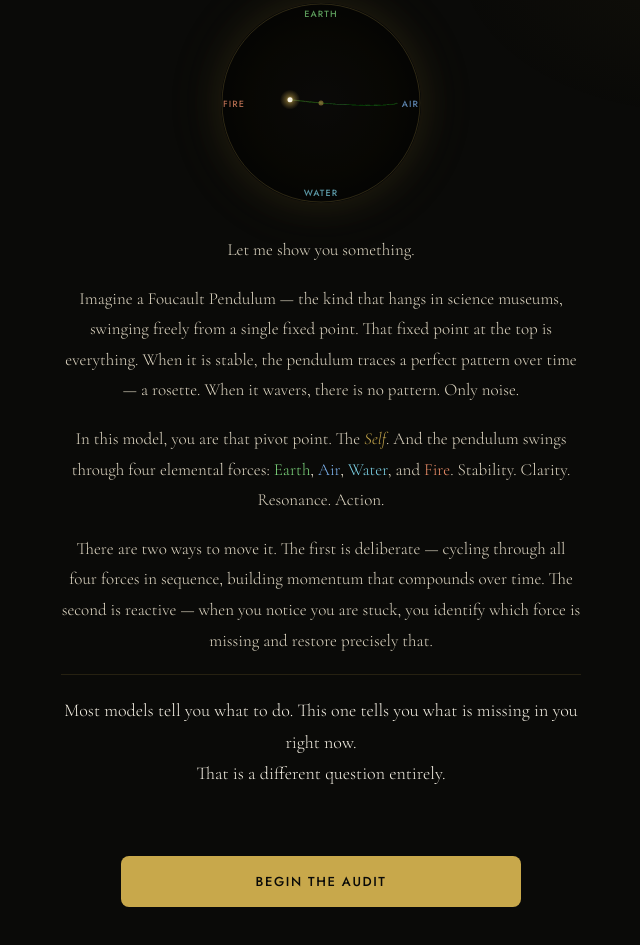
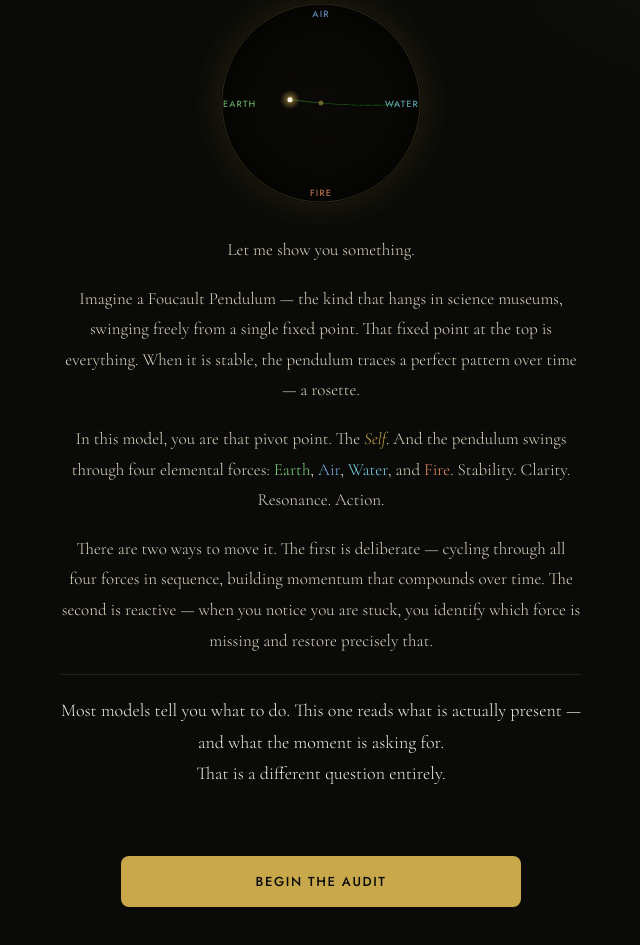
Before and after one commit to Zevoize/kinetic-audit, a website: page public/index.html in a window 1280 px wide. Shown: the part 679-1624 px from the top of the page, without its empty margins (319-959 px from the left). Drawn offline with nearby package versions, Linux system fonts and the light colour scheme.

Commit message:
Add files via upload

```diff
--- a/public/index.html
+++ b/public/index.html
@@ -445,10 +445,10 @@ input::placeholder { color: #7a7a72; }
   text-transform: uppercase;
   opacity: .7;
 }
-.wr-earth { color: #7ed87e; top: 4px;  left: 50%; transform: translateX(-50%); }
-.wr-air   { color: #7eb4f0; top: 50%;  right: 2px; transform: translateY(-50%); }
-.wr-water { color: #7ed4e8; bottom: 4px; left: 50%; transform: translateX(-50%); }
-.wr-fire  { color: #f0906a; top: 50%;  left: 2px;  transform: translateY(-50%); }
+.wr-earth { color: #7ed87e; top: 50%; left: 2px;  transform: translateY(-50%); }
+.wr-air   { color: #7eb4f0; top: 4px;  left: 50%; transform: translateX(-50%); }
+.wr-water { color: #7ed4e8; top: 50%; right: 2px; transform: translateY(-50%); }
+.wr-fire  { color: #f0906a; bottom: 4px; left: 50%; transform: translateX(-50%); }
 .welcome-copy {
   text-align: center;
   width: 100%;
@@ -782,10 +782,10 @@ input::placeholder { color: #7a7a72; }
 
       <div class="welcome-copy">
         <p class="welcome-p">Let me show you something.</p>
-        <p class="welcome-p">Imagine a Foucault Pendulum — the kind that hangs in science museums, swinging freely from a single fixed point. That fixed point at the top is everything. When it is stable, the pendulum traces a perfect pattern over time — a rosette. When it wavers, there is no pattern. Only noise.</p>
+        <p class="welcome-p">Imagine a Foucault Pendulum — the kind that hangs in science museums, swinging freely from a single fixed point. That fixed point at the top is everything. When it is stable, the pendulum traces a perfect pattern over time — a rosette.</p>
         <p class="welcome-p">In this model, you are that pivot point. The <em>Self</em>. And the pendulum swings through four elemental forces: <span class="wc-earth">Earth</span>, <span class="wc-air">Air</span>, <span class="wc-water">Water</span>, and <span class="wc-fire">Fire</span>. Stability. Clarity. Resonance. Action.</p>
         <p class="welcome-p">There are two ways to move it. The first is deliberate — cycling through all four forces in sequence, building momentum that compounds over time. The second is reactive — when you notice you are stuck, you identify which force is missing and restore precisely that.</p>
-        <p class="welcome-p welcome-p-final">Most models tell you what to do. This one tells you what is missing in you right now.<br>That is a different question entirely.</p>
+        <p class="welcome-p welcome-p-final">Most models tell you what to do. This one reads what is actually present — and what the moment is asking for.<br>That is a different question entirely.</p>
       </div>
     </div>
 
```
